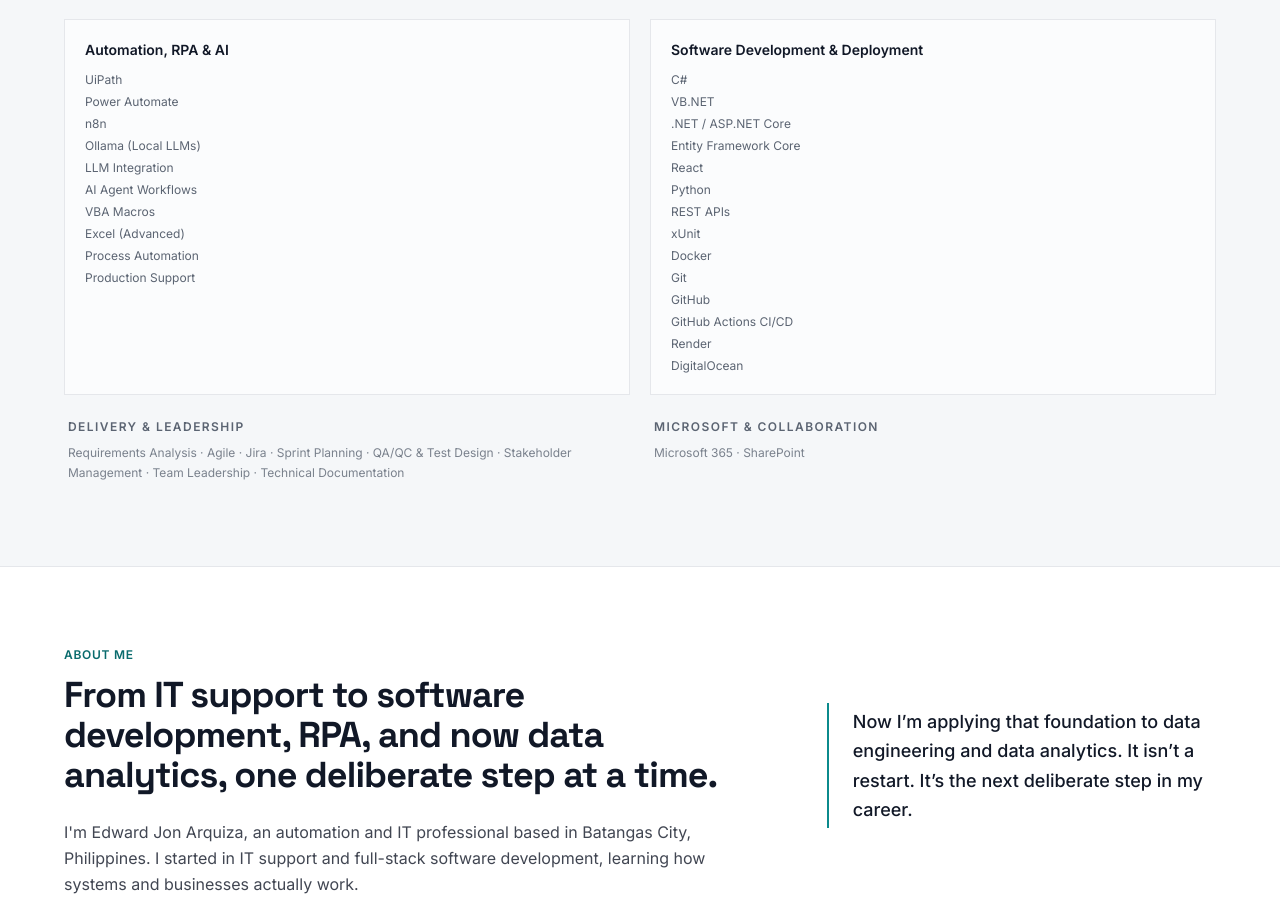
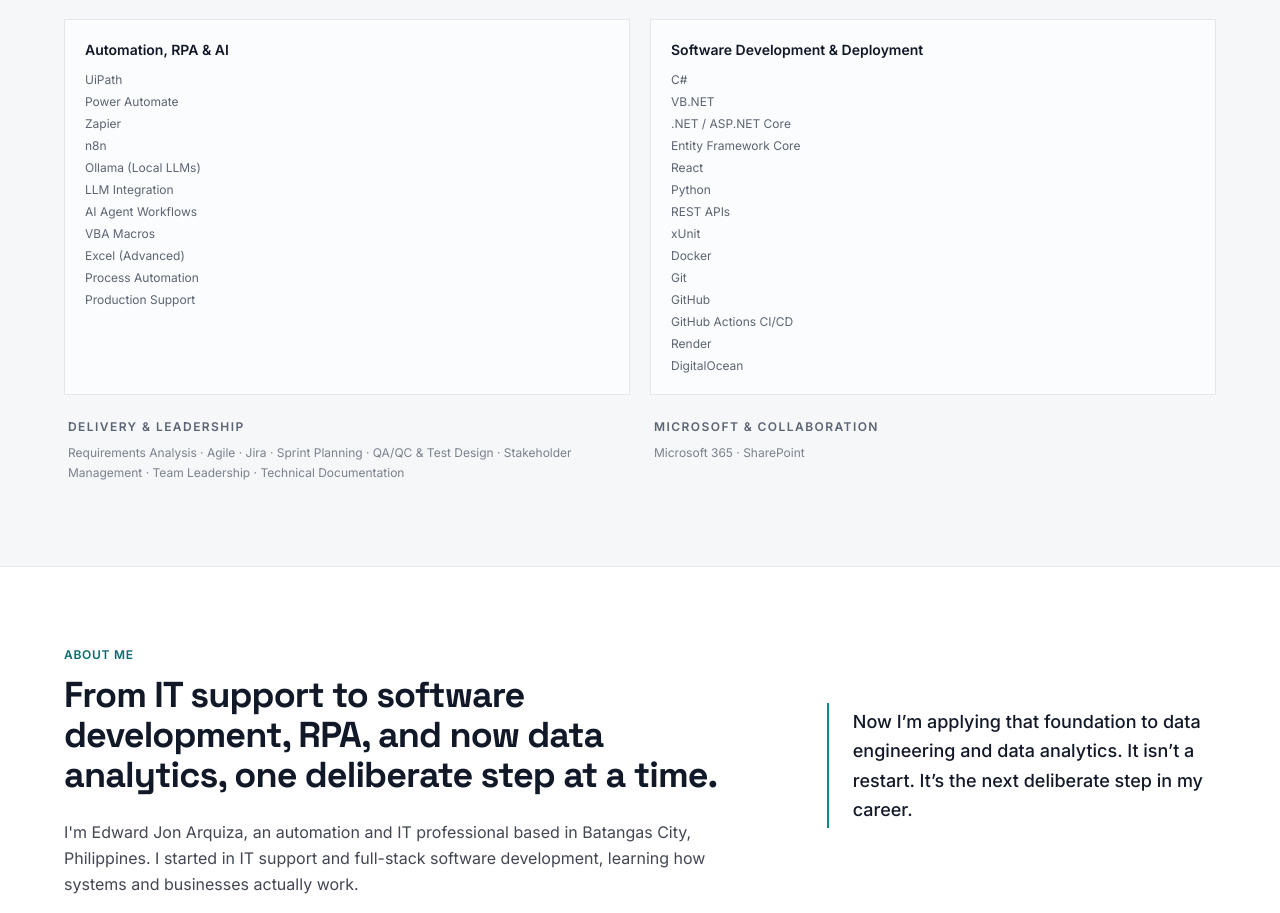
Before and after one commit to edzarquiza/edzarquiza.dev, a React (Vite) app: page / in a window 1280 px wide. Shown: the part 2279-3192 px from the top of the page. Built offline with nearby package versions, Linux system fonts and the light colour scheme.

Commit message:
Add Zapier to skills

```diff
--- a/src/data/skills.ts
+++ b/src/data/skills.ts
@@ -54,6 +54,7 @@
     items: [
       'UiPath',
       'Power Automate',
+      'Zapier',
       'n8n',
       'Ollama (Local LLMs)',
       'LLM Integration',
```
